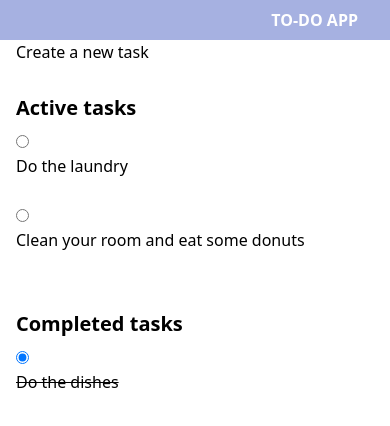
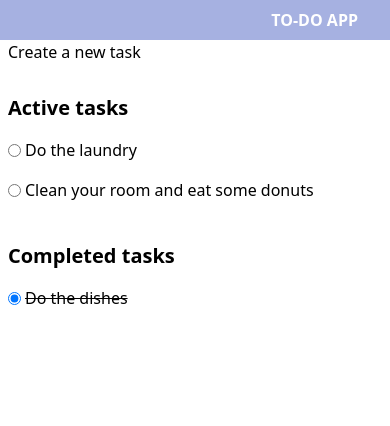
Before and after one commit to MartinP460/to-do-app, a React (Create React App) app: page / in a window 390 px wide. Shown: the top 426 px of the page. Built offline with nearby package versions, Linux system fonts and the light colour scheme; some icons are missing.

Commit message:
Make content responsive and add delete button.

```diff
--- a/src/components/common/Task.jsx
+++ b/src/components/common/Task.jsx
@@ -1,7 +1,8 @@
 import React, { useState } from "react";
 import PropTypes, { bool, string } from "prop-types";
 import { useDispatch } from "react-redux";
-import { StarOutline } from "iconoir-react";
+import { StarOutline, Trash } from "iconoir-react";
+
 import { updateTask } from "../../reducers/reducer";
 
 const Task = ({ task }) => {
@@ -26,33 +27,56 @@ const Task = ({ task }) => {
     );
   };
 
+  const handleDelete = () => "deleted!";
+
   return (
     <div
       onMouseEnter={() => setHover(true)}
       onMouseLeave={() => setHover(false)}
+      className="flex leading-tight h-10"
     >
       <input
         type="radio"
         defaultChecked={task.completed}
         onClick={handleCheck}
+        className="self-center mr-1"
       />
       <p
-        className={task.completed ? "line-through" : "first-letter:first-line:"}
+        className={`flex-auto self-center ${
+          task.completed ? "line-through" : ""
+        }`}
       >
         {task.title}
       </p>
+      <div className="flex gap-1 ml-3">
+        <div
+          onClick={handleDelete}
+          onKeyDown={handleDelete}
+          role="button"
+          tabIndex={0}
+          className={`flex ${hover ? "" : "invisible"}`}
+        >
+          <Trash
+            color="firebrick"
+            height={20}
+            width={20}
+            className="self-center"
+          />
+        </div>
         <div
           onClick={handleStar}
           onKeyDown={handleStar}
           role="button"
           tabIndex={0}
-        className={hover ? "" : "invisible"}
+          className={`flex ${hover ? "" : "invisible"}`}
         >
           <StarOutline
             fill={task.starred ? "gold" : "none"}
             height={20}
             width={20}
+            className="self-center"
           />
+        </div>
       </div>
     </div>
   );
--- a/src/pages/App.jsx
+++ b/src/pages/App.jsx
@@ -16,7 +16,7 @@ const App = () => {
   return (
     <>
       <Header />
-      <div className="container">
+      <div className="max-w-md mx-auto px-2">
         <Input />
         <Tasks />
       </div>
```
Lines whose indentation alone changed are shown as unchanged.
